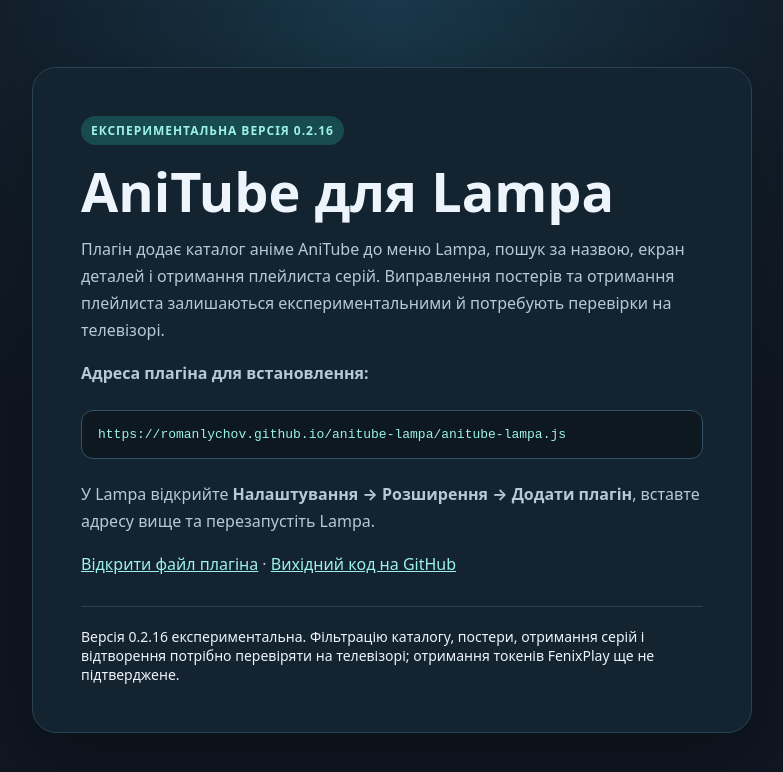
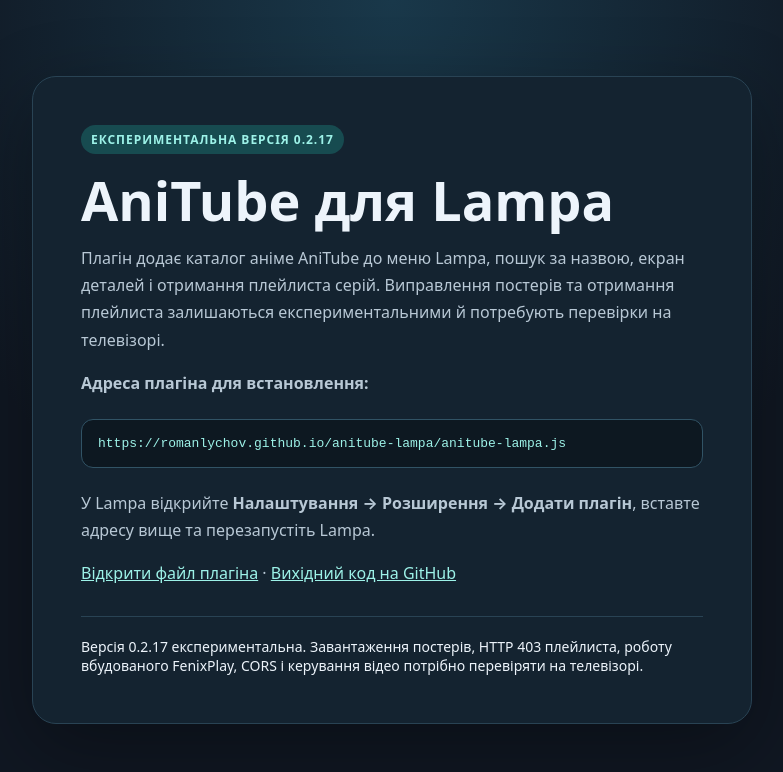
Before and after one commit to romanlychov/anitube-lampa, a plain HTML site: page index.html in a window 1280 px wide. Shown: the whole page, without its empty margins (248-1031 px from the left). Drawn offline with Linux system fonts and the light colour scheme.

Commit message:
Update project page for AniTube 0.2.17

```diff
--- a/index.html
+++ b/index.html
@@ -14,12 +14,12 @@ code{overflow-wrap:anywhere;color:#9df2e8}.url{display:block;margin:22px 0;paddi
 a{color:#9df2e8}.note{margin-top:28px;padding-top:20px;border-top:1px solid #294354;font-size:14px}
 </style></head>
 <body><main>
-<span class="tag">Експериментальна версія 0.2.16</span>
+<span class="tag">Експериментальна версія 0.2.17</span>
 <h1>AniTube для Lampa</h1>
 <p>Плагін додає каталог аніме AniTube до меню Lampa, пошук за назвою, екран деталей і отримання плейлиста серій. Виправлення постерів та отримання плейлиста залишаються експериментальними й потребують перевірки на телевізорі.</p>
 <p><strong>Адреса плагіна для встановлення:</strong></p>
 <code class="url">https://romanlychov.github.io/anitube-lampa/anitube-lampa.js</code>
 <p>У Lampa відкрийте <strong>Налаштування → Розширення → Додати плагін</strong>, вставте адресу вище та перезапустіть Lampa.</p>
 <p><a href="anitube-lampa.js">Відкрити файл плагіна</a> · <a href="https://github.com/romanlychov/anitube-lampa">Вихідний код на GitHub</a></p>
-<div class="note">Версія 0.2.16 експериментальна. Фільтрацію каталогу, постери, отримання серій і відтворення потрібно перевіряти на телевізорі; отримання токенів FenixPlay ще не підтверджене.</div>
+<div class="note">Версія 0.2.17 експериментальна. Завантаження постерів, HTTP 403 плейлиста, роботу вбудованого FenixPlay, CORS і керування відео потрібно перевіряти на телевізорі.</div>
 </main></body></html>
```
